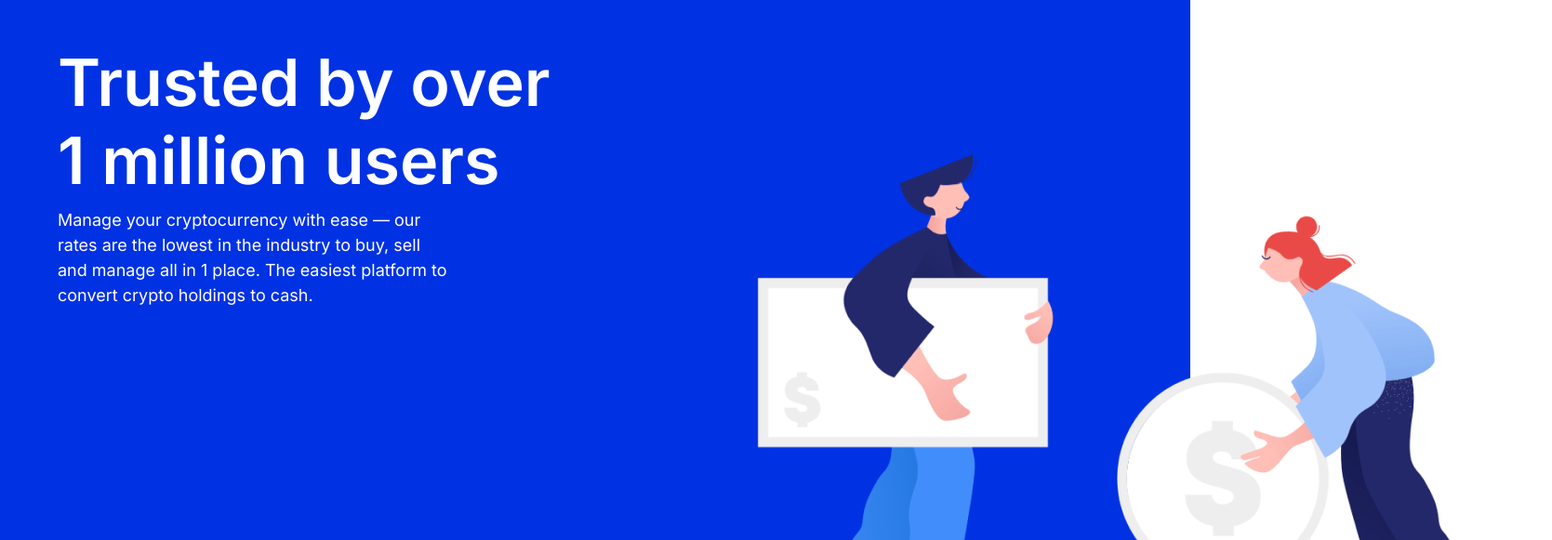
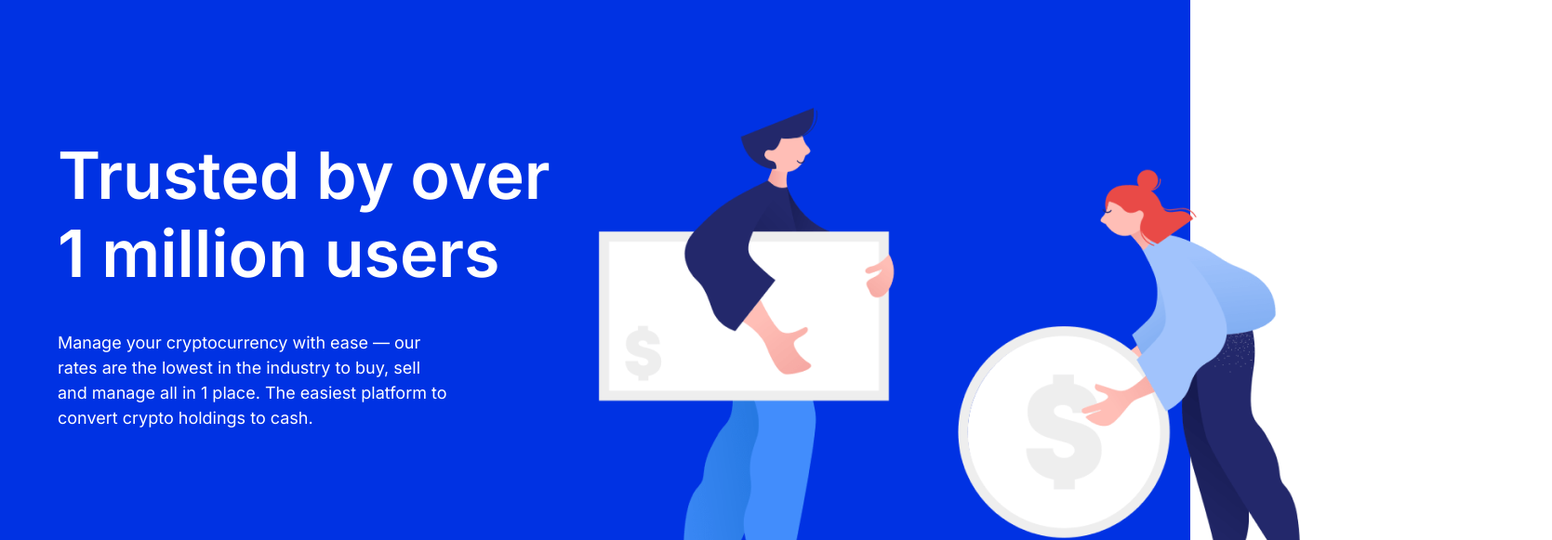
Before and after one commit to somilathole/Crypto-assignment, a plain HTML site: page index.html in a window 1280 px wide. Shown: the part 147-728 px from the top of the page at 93% size, 1669 px wide, since content can reach past the window. Drawn offline with nearby package versions, Linux system fonts and the light colour scheme.

Commit message:
updating

```diff
--- a/index.html
+++ b/index.html
@@ -10,7 +10,7 @@
     <link href="https://fonts.googleapis.com/css2?family=Inter:wght@100;400;600;700&display=swap" rel="stylesheet">
     <link rel="stylesheet" href="stylesheet.css">
     <link href="https://cdn.jsdelivr.net/npm/bootstrap@5.3.2/dist/css/bootstrap.min.css" rel="stylesheet" integrity="sha384-T3c6CoIi6uLrA9TneNEoa7RxnatzjcDSCmG1MXxSR1GAsXEV/Dwwykc2MPK8M2HN" crossorigin="anonymous">
-    <link rel="icon" href="./img/Crypto..png">
+    <link rel="icon" href="./img/Crypto. (1).png">
 
 </head>
 
@@ -59,25 +59,25 @@
                 </div>
             </div>
         </div>
-    </header>
-
-    <section class="trusted-section">
         <div class="container-fluid">
             <div class="row">
-                <div class="col-md">
-                    <div class="trusted">
-                        <div class="trusted-text">
-                            <h1>Trusted by over 1 million users</h1>
-                            <p>Manage your cryptocurrency with ease — our rates are the lowest in the industry to buy, sell and manage all in 1 place. The easiest platform to convert crypto holdings to cash. </p>
-                        </div>
+                <div class="col-sm-4">
+                    <div class="trusted-text">
+                        <h1>Trusted by over 1 million users</h1>
+                        <p>Manage your cryptocurrency with ease — our rates are the lowest in the industry to buy, sell and manage all in 1 place. The easiest platform to convert crypto holdings to cash. </p>
+                    </div>
+                </div>
+                <div class="col-sm-8">
+                    <div class="image">
                         <div class="trusted-img">
-                            <img src="./img/clip-payment2.png" alt="">
+                            <img src="./img/clip-payment2.png" alt="img">
                         </div>
                     </div>
                 </div>
             </div>
         </div>
-    </section>
+    </header>
+
 
     <section>
         <div class="container-fluid">
@@ -89,6 +89,7 @@
                             tempor incididunt ut labore et dolore magna aliqua. </p>
                         <button id="video-button" type="button" class="btn btn-primary btn-lg">Watch the demo</button>
                     </div>
+
                     <div class="demo-img">
                         <img src="./img/Screens video.png" alt="image">
                     </div>
--- a/stylesheet.css
+++ b/stylesheet.css
@@ -15,13 +15,18 @@
     background-color: #0032E3;
 }
 
-.trusted-section {
+
+/* .trusted-section {
     background-color: #0032E3;
-}
+} */
 
 .trusted {
     display: flex;
     margin: 50px;
+}
+
+.trusted-text {
+    margin: 150px 0 250px 50px;
 }
 
 .trusted-text h1 {
@@ -29,7 +34,7 @@
     font-size: 70px;
     font-weight: 600;
     width: 548px;
-    height: 168px;
+    height: 158px;
 }
 
 .trusted-text p {
@@ -38,6 +43,7 @@
     font-weight: 400;
     width: 423px;
     height: 96px;
+    margin: 50px 0 0 0;
 }
 
 .demo {
```
